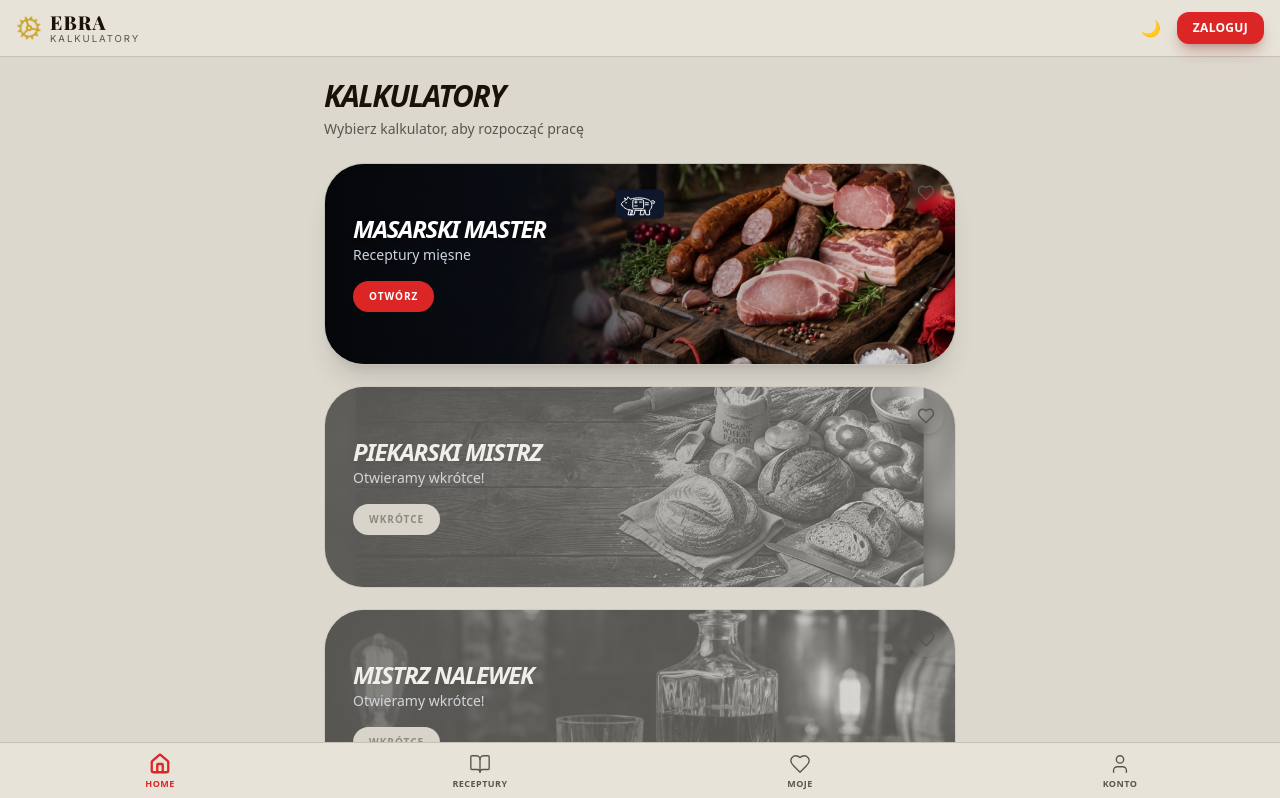
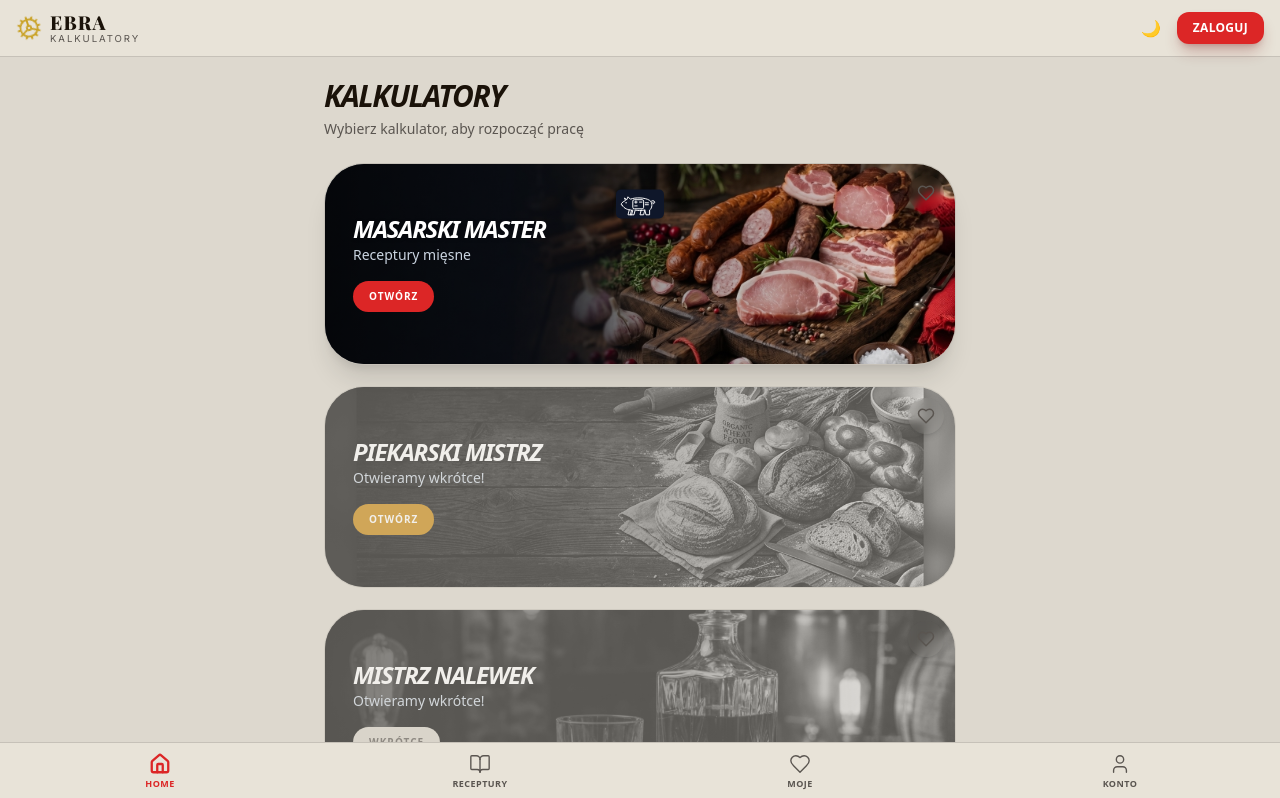
Before and after one commit to krzysiekgodek-ops/masarz, a React (Vite) app: page / in a window 1280 px wide. Shown: the top 798 px of the page. Built offline with nearby package versions, Linux system fonts and the light colour scheme; no server answers; the database is empty; a web font is replaced by a local one.

Commit message:
link piekarz

```diff
--- a/src/components/HomeScreen.jsx
+++ b/src/components/HomeScreen.jsx
@@ -20,6 +20,7 @@ const CALCULATORS = [
     name: 'Piekarski Mistrz',
     description: 'Domowe receptury pieczywa',
     active: false,
+    url: 'https://www.piekarz.ebra.pl',
     hasBanner: true,
     banner: '/banner_piekarz.png',
     bannerTitle: 'Piekarski Mistrz',
@@ -78,6 +79,8 @@ const HomeScreen = ({ setActiveTab, ads }) => {
   const handleCardClick = (calc) => {
     if (calc.active) {
       setActiveTab('recipes');
+    } else if (calc.url) {
+      window.open(calc.url, '_self');
     } else {
       setToast(true);
       setTimeout(() => setToast(false), 2500);
@@ -133,12 +136,13 @@ const HomeScreen = ({ setActiveTab, ads }) => {
                         {calc.bannerTitle}
                       </p>
                       <p className="text-sm text-slate-300 font-medium">{calc.bannerSub}</p>
-                      <span className={`mt-3 self-start text-[10px] font-black px-4 py-2 rounded-full uppercase tracking-widest ${
-                        calc.active
-                          ? 'bg-[#DC2626] text-white'
-                          : 'bg-[var(--bg-input)] text-[var(--text-dim)]'
-                      }`}>
-                        {calc.active ? 'Otwórz' : 'Wkrótce'}
+                      <span
+                        className={`mt-3 self-start text-[10px] font-black px-4 py-2 rounded-full uppercase tracking-widest ${
+                          calc.active || calc.url ? 'text-white' : 'bg-[var(--bg-input)] text-[var(--text-dim)]'
+                        }`}
+                        style={calc.active || calc.url ? { backgroundColor: calc.active ? '#DC2626' : '#c8860a' } : {}}
+                      >
+                        {calc.active || calc.url ? 'Otwórz' : 'Wkrótce'}
                       </span>
                     </div>
                   </div>
```
Also changed, not shown: 1 other file (tests, documents, lock files or other folders).
